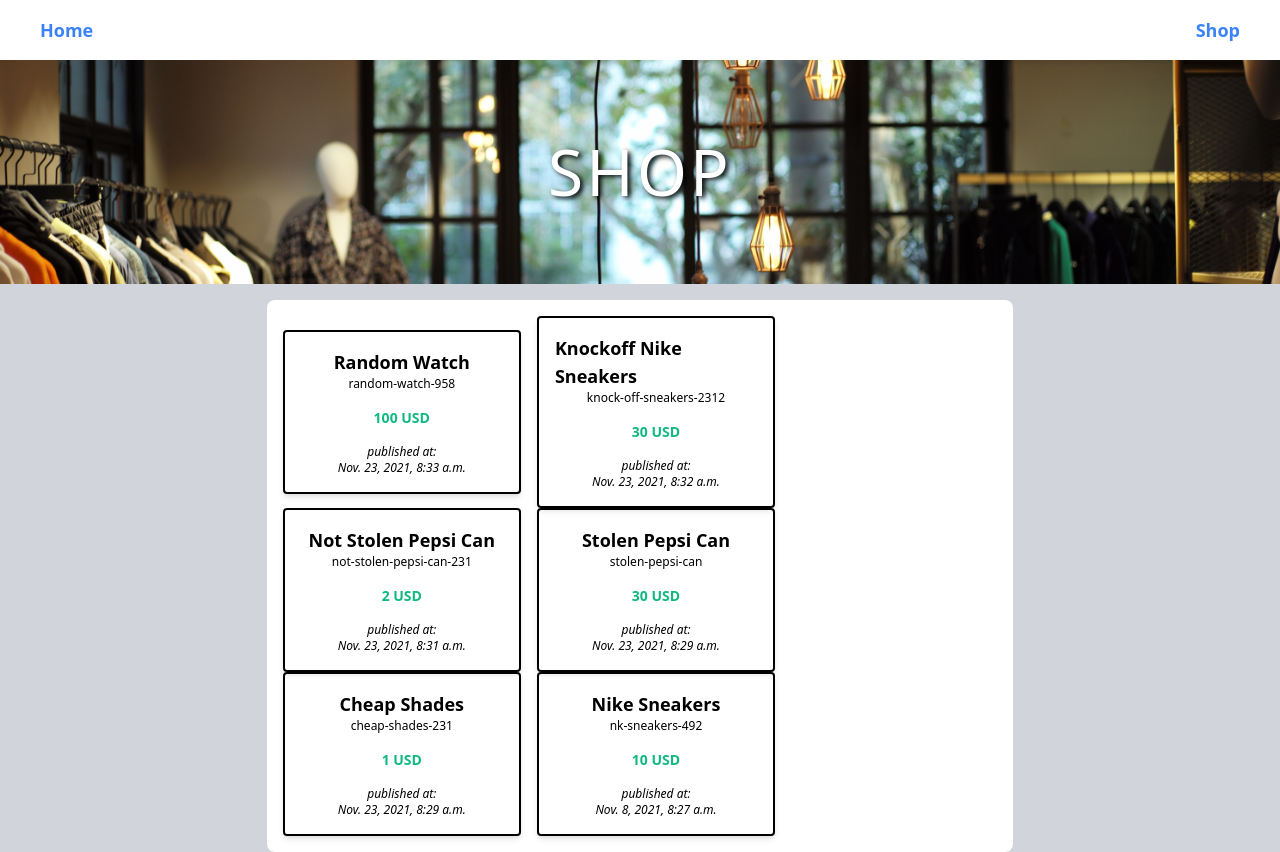
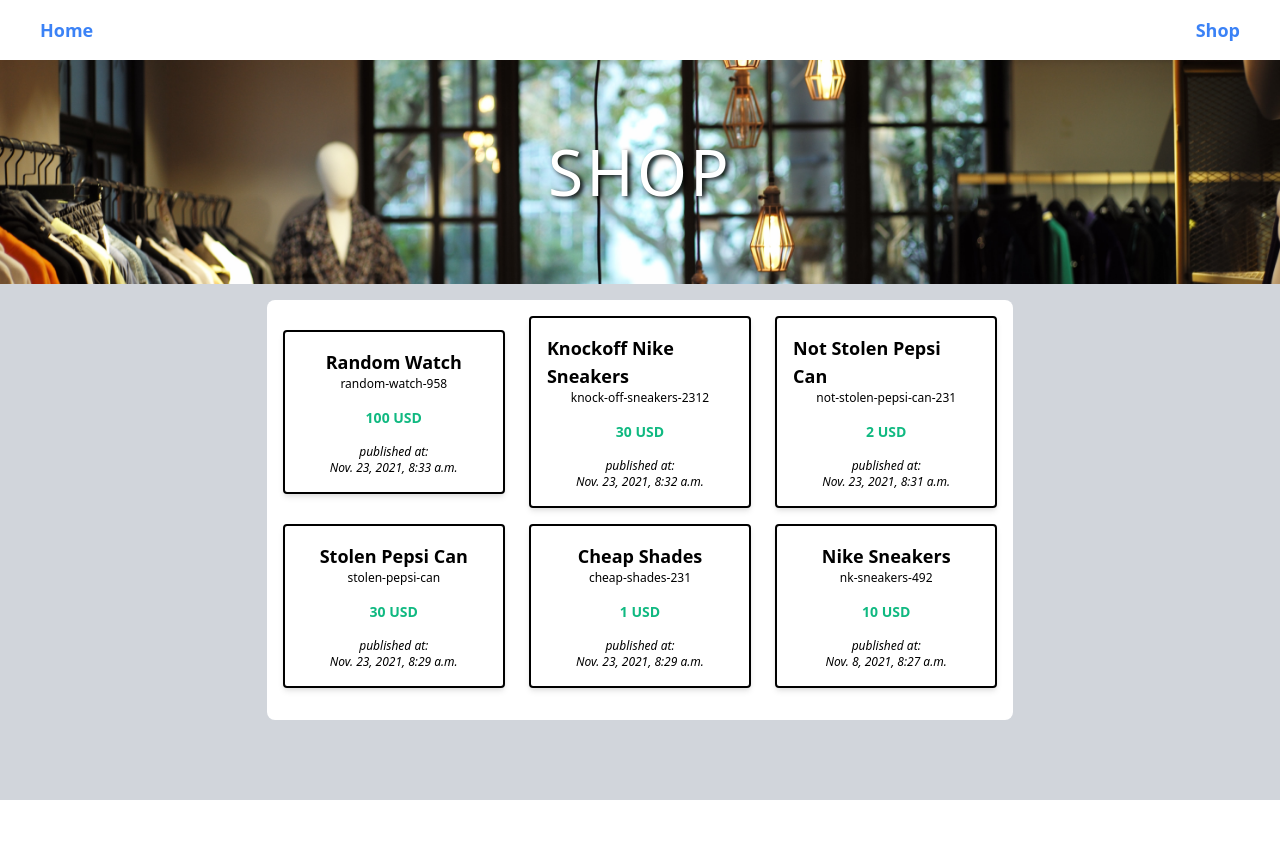
Before and after one commit to SyntaxError843/django_app, a Django app: page /shop/ in a window 1280 px wide. After the commit the page ends 800 px from the top, so only its background shows below. Run offline with Django 3.2, Linux system fonts and the light colour scheme; data comes from the database, SQL or seed files in the repository.

Commit message:
style edits

```diff
--- a/shop/static/shop/style.css
+++ b/shop/static/shop/style.css
@@ -8,3 +8,7 @@
     text-shadow: 3px 2px 5px black;
     font-size: 4rem;
 }
+
+.product-block {
+    width: calc( 100% / 3 - 1rem );
+}
--- a/templates/base.html
+++ b/templates/base.html
@@ -9,7 +9,7 @@
     <link href="https://unpkg.com/tailwindcss@^2/dist/tailwind.min.css" rel="stylesheet">
 </head>
 
-<body class="container bg-gray-300">
+<body class="bg-gray-300">
     <!-- NavBar -->
     {% include 'partials/_navbar.html' %} {% block content %} {% endblock %}
 </body>
--- a/templates/pages/shop.html
+++ b/templates/pages/shop.html
@@ -4,14 +4,17 @@
     Shop
 </div>
 <div class="w-9/12 md:w-7/12 bg-white rounded-lg mt-4 mx-auto p-4">
-    <div class="flex flex-wrap items-center content-center">
+    <div class="flex flex-wrap items-center content-center justify-between">
         {% if latest_products %} {% for product in latest_products %}
 
-        <a href="#" class="w-4/12 p-4 mr-4 shadow-md border-2 border-black rounded flex flex-col content-center items-center hover:bg-gray-50 hover:border-red-200 cursor-pointer transition">
-            <div class="text-lg font-semibold">{{ product.title }}</div>
-            <div class="mb-4 text-xs">{{ product.sku }}</div>
-            <div class="mb-2 text-sm font-bold text-green-500">{{ product.price }} {{ product.currency }}</div>
-            <div class="mt-2 text-xs italic text-center">published at:<br>{{ product.created_at }}</div>
+        <a href="#" class="product-block mb-4 shadow-md border-2 border-black rounded hover:bg-gray-50 hover:border-red-200 cursor-pointer transition">
+            <!-- <div class="w-full" style="background-image: url( {{ product.featured_image.url }} )"></div> -->
+            <div class="w-full p-4 flex flex-col items-center content-center">
+                <div class="text-lg font-semibold">{{ product.title }}</div>
+                <div class="mb-4 text-xs">{{ product.sku }}</div>
+                <div class="mb-2 text-sm font-bold text-green-500">{{ product.price }} {{ product.currency }}</div>
+                <div class="mt-2 text-xs italic text-center">published at:<br>{{ product.created_at }}</div>
+            </div>
         </a>
 
         {% endfor %} {% else %}
```
